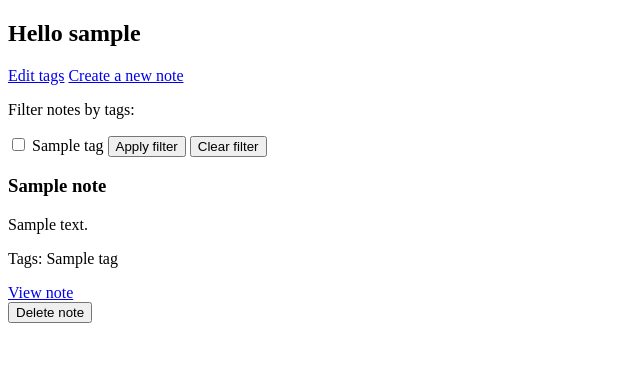
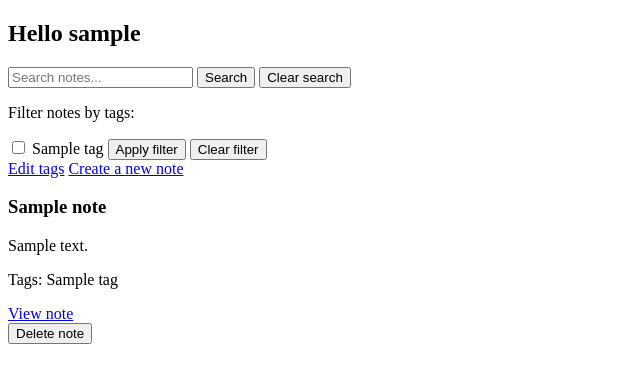
Before and after one commit to themask025/google-keep-clone, a Flask app: page /notes/ in a window 1280 px wide. Shown: the part 103-486 px from the top of the page, without its empty margins (0-640 px from the left). Run offline with Flask 3, Linux system fonts and the light colour scheme; the visitor is signed in with stand-in values (Sample User, id 1); tables that the repository leaves empty hold one stand-in row (values such as "Sample post").

Commit message:
Added functionality to search notes by key expression

```diff
--- a/src/controller/notes.py
+++ b/src/controller/notes.py
@@ -1,4 +1,4 @@
-from flask import Blueprint, flash, g, redirect, render_template, request, session, url_for
+from flask import Blueprint, flash, redirect, render_template, request, session, url_for
 from datetime import datetime
 
 from src.model.note import (fetch_all_notes_by_user_id, fetch_note_by_id, fetch_user_notes_by_tags,
@@ -19,15 +19,24 @@ def index():
 
         if request.method == 'POST':
             if request.form.get('apply_filter') is not None:
-                selected_filter_tags = request.form.getlist('filter_tag') # can be None
+                selected_filter_tags = request.form.getlist(
+                    'filter_tag')  # can be None
                 session['filter_tags'] = selected_filter_tags
 
             elif request.form.get('clear_filter') is not None:
                 session['filter_tags'] = None
 
+            elif request.form.get('search_button') is not None:
+                search_expression = request.form.get('search_expression')
+                session['search_expression'] = search_expression
+
+            elif request.form.get('clear_search') is not None:
+                session['search_expression'] = None
+
         selected_filter_tags = session.get('filter_tags')
         if selected_filter_tags is not None:
-            notes_rows = fetch_user_notes_by_tags(user_id, filter_tags = selected_filter_tags)
+            notes_rows = fetch_user_notes_by_tags(
+                user_id, filter_tags=selected_filter_tags)
         else:
             selected_filter_tags = []
             notes_rows = fetch_all_notes_by_user_id(user_id)
@@ -41,6 +50,10 @@ def index():
             note_tags_names = ', '.join(note_tags_names)
             note['tags'] = note_tags_names
 
+        search_expression = session.get('search_expression')
+        if search_expression is not None:
+            notes = filter_notes_by_search_expression(notes, search_expression)
+
         tags = fetch_all_tags_by_creator_id(creator_id=user_id)
 
     else:
@@ -49,7 +62,13 @@ def index():
         tags = []
         selected_filter_tags = []
 
-    return render_template("notes/index.html", notes_rows=notes_rows, len=len, notes=notes, tags=tags, selected_filter_tags=selected_filter_tags)
+    return render_template("notes/index.html",
+                           notes_rows=notes_rows,
+                           len=len,
+                           notes=notes,
+                           tags=tags,
+                           selected_filter_tags=selected_filter_tags,
+                           search_expression=search_expression)
 
 
 @bp.route('/create', methods=('GET', 'POST'))
@@ -93,7 +112,11 @@ def create():
         current_note = dict(title=title, content=content,
                             new_tag_name=new_tag_name)
 
-    return render_template('notes/view_note.html', current_note=current_note, all_tags=all_tags, selected_tags=selected_tags, enumerate=enumerate)
+    return render_template('notes/view_note.html',
+                           current_note=current_note,
+                           all_tags=all_tags,
+                           selected_tags=selected_tags,
+                           enumerate=enumerate)
 
 
 @bp.route('/edit/<note_id>', methods=('GET', 'POST'))
@@ -147,7 +170,11 @@ def edit(note_id):
         current_note['title'] = title
         current_note['content'] = content
 
-    return render_template('/notes/view_note.html', current_note=current_note, all_tags=all_tags, selected_tags=selected_tags, enumerate=enumerate)
+    return render_template('/notes/view_note.html',
+                           current_note=current_note,
+                           all_tags=all_tags,
+                           selected_tags=selected_tags,
+                           enumerate=enumerate)
 
 
 @bp.route('/delete/<note_id>', methods=('POST',))
@@ -156,6 +183,18 @@ def delete(note_id):
         delete_note_by_id(note_id)
 
     return redirect(url_for('notes.index'))
+
+
+def filter_notes_by_search_expression(notes, search_expression):
+    result = []
+
+    for note in notes:
+        if any((search_expression in note.get('title'),
+                search_expression in note.get('content'),
+                *(search_expression in tag_name for tag_name in note.get('tags').split(', ')))):
+            result.append(note)
+
+    return result
 
 
 def validate_note_title_content(title, content):
--- a/src/templates/notes/index.html
+++ b/src/templates/notes/index.html
@@ -9,8 +9,15 @@
     {% if session['user_id'] %}
         <h1>Hello {{session['username']}}</h1>
 
-        <a href="{{ url_for('tags.edit') }}">Edit tags</a>
-        <a href="{{ url_for('notes.create') }}">Create a new note</a>
+        <form method="post">
+            <input type="text" name="search_expression" placeholder="Search notes..."
+                {% if search_expression %}
+                    value="{{search_expression}}"
+                {% endif %}
+            >
+            <input type="submit" name="search_button" value="Search">
+            <input type="submit" name="clear_search" value="Clear search">
+        </form>
 
         <p>Filter notes by tags:</p>
         <section class="filter_tags">
@@ -31,6 +38,9 @@
             </form>
         </section>
 
+        <a href="{{ url_for('tags.edit') }}">Edit tags</a>
+        <a href="{{ url_for('notes.create') }}">Create a new note</a>
+
         {% for note in notes %}
             <section class="note-preview">
                 <h3>{{note['title']}}</h3>
```
Lines whose indentation alone changed are shown as unchanged.
